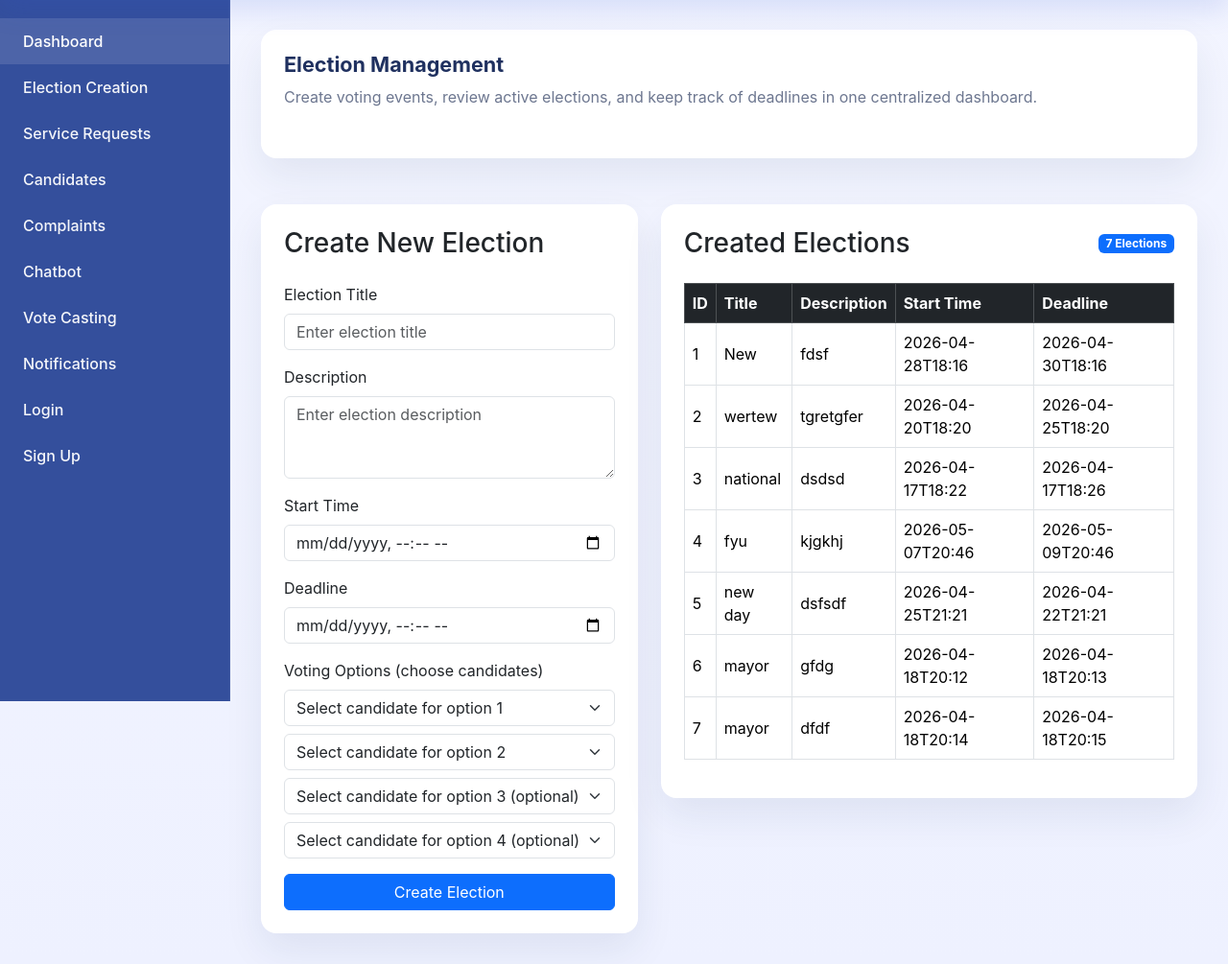
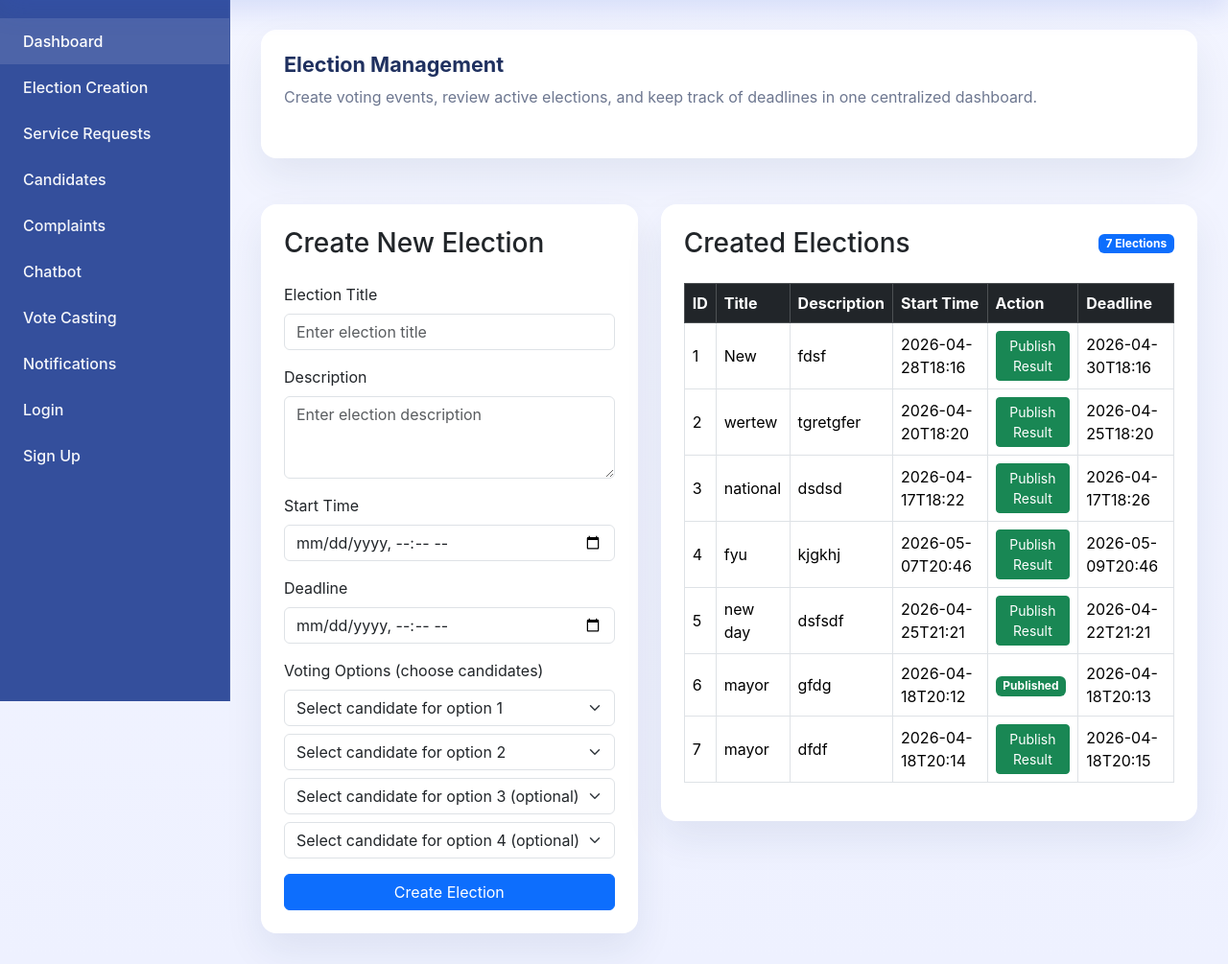
Before and after one commit to sadman-omeo/Digital-Civic-Participation-Governance-Platform, a Flask app: page /election_creation/ in a window 1280 px wide. Shown: the part 69-1074 px from the top of the page at 96% size. Run offline with Flask 3, Linux system fonts and the light colour scheme; data comes from the database, SQL or seed files in the repository; both versions use the stored data as it was after the commit; parts of the project's set-up code (start-up, migrations or seed data) failed here and were passed over.

Commit message:
Result publish notification updated[Omeo]

```diff
--- a/routes/election_creation_routes.py
+++ b/routes/election_creation_routes.py
@@ -72,3 +72,16 @@ def add_election():
 
     flash("Election created successfully!")
     return redirect(url_for("e_bp.election_creation_page"))
+
+@e_bp.route("/publish_result/<int:election_id>", methods=["POST"])
+def publish_result(election_id):  # added
+    election = ElectionCreation.query.get(election_id)  # added
+
+    if not election:  # added
+        return "Election not found", 404  # added
+
+    election.result_published = True  # added
+    db.session.commit()  # added
+
+    flash("Result published successfully!")  # added
+    return redirect(url_for("e_bp.election_creation_page"))  # added
--- a/templates/election_creation.html
+++ b/templates/election_creation.html
@@ -97,6 +97,7 @@
                                     <th>Title</th>
                                     <th>Description</th>
                                     <th>Start Time</th> <!-- added -->
+                                    <th>Action</th> <!-- added -->
                                     <th>Deadline</th>
                                 </tr>
                             </thead>
@@ -107,6 +108,15 @@
                                         <td>{{ election.title }}</td>
                                         <td>{{ election.description }}</td>
                                         <td>{{ election.start_time }}</td> <!-- added -->
+                                        <td>
+                                            {% if election.result_published %}
+                                                <span class="badge bg-success">Published</span>
+                                            {% else %}
+                                                <form action="{{ url_for('e_bp.publish_result', election_id=election.id) }}" method="POST">
+                                                    <button type="submit" class="btn btn-sm btn-success">Publish Result</button>
+                                                </form>
+                                            {% endif %}
+                                        </td> <!-- added -->
                                         <td>{{ election.deadline }}</td>
                                     </tr>
                                 {% endfor %}
```
Also changed, not shown: instance/voting_system.db.
